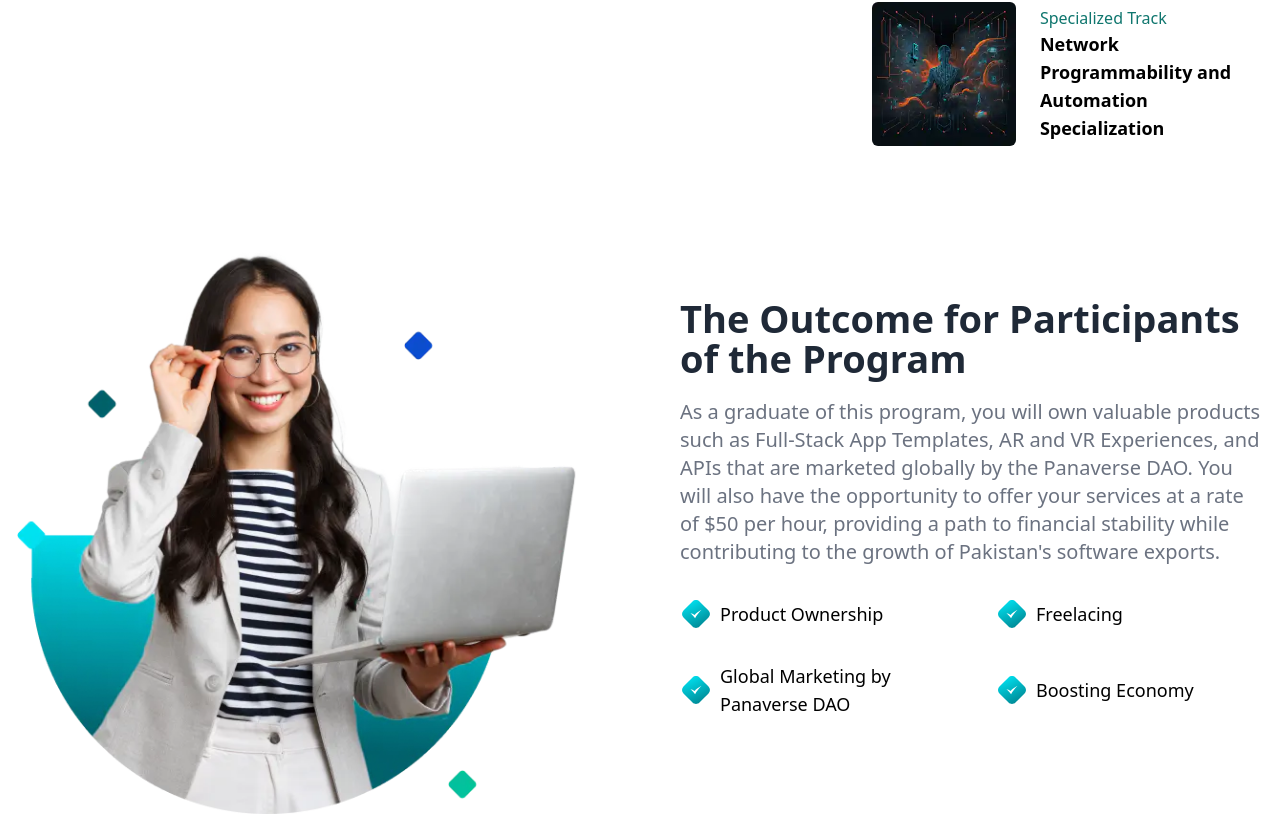
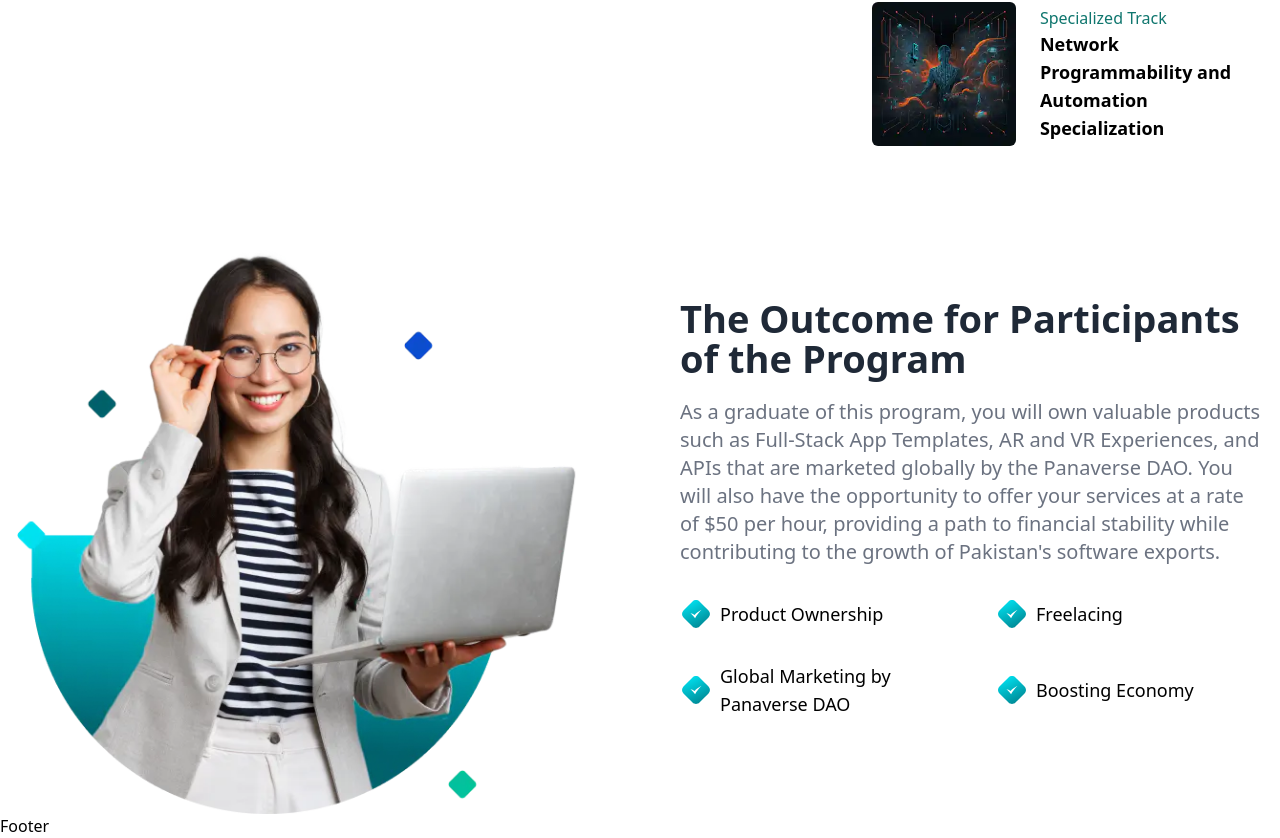
Before and after one commit to SamarSaeed1146/panaverse-dao, a Next.js app: page / in a window 1280 px wide. Shown: the part 2502-3340 px from the top of the page. Before the commit the page ends 3316 px from the top, so only its background shows below. Built offline with nearby package versions, Linux system fonts and the light colour scheme.

Commit message:
panaverse

```diff
--- a/src/app/layout.tsx
+++ b/src/app/layout.tsx
@@ -2,7 +2,7 @@
 import "./globals.css";
 
 export const metadata: Metadata = {
-  title: "Panaverse",
+  title: "Panaverse dao",
   description: "Generated by create next app",
 };
 
--- a/src/app/page.tsx
+++ b/src/app/page.tsx
@@ -1,3 +1,4 @@
+import Footer from "@/components/layout/Footer";
 import Header from "@/components/layout/Header";
 import CoreCourses from "@/components/widgits/CoreCourses";
 import CoreSpecializations from "@/components/widgits/CoreSpecializations";
@@ -17,6 +18,7 @@
       <SpecializationTrack />
       <SpecializationCourseTrack />
       <OutComeProgram />
+      <Footer />
     </main>
   );
 }
--- /dev/null
+++ b/src/components/layout/Footer.tsx
@@ -0,0 +1,9 @@
+
+
+const Footer = () => {
+  return (
+    <div>Footer</div>
+  )
+}
+
+export default Footer
```
